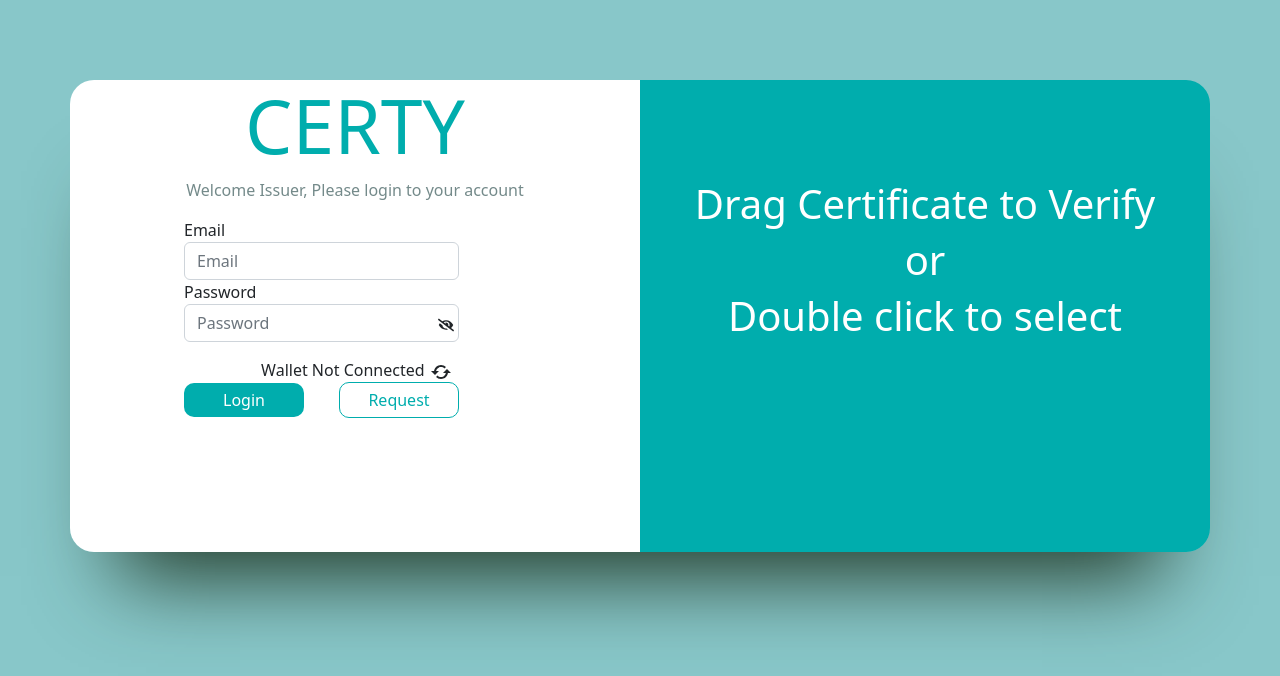
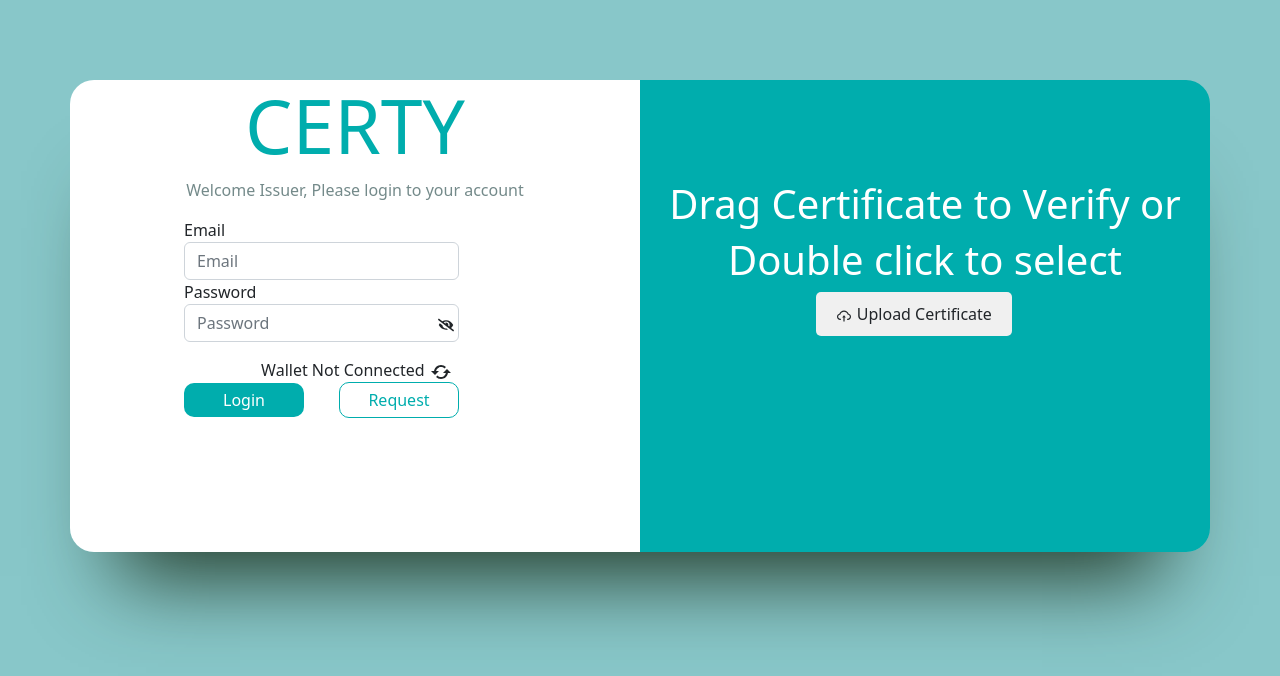
Before and after one commit to niischal/certy, a React (Create React App) app in the folder client/: page / in a window 1280 px wide. Shown: the top 676 px of the page. Built offline with nearby package versions, Linux system fonts and the light colour scheme; what web3 would draw is missing.

Commit message:
Verify box

```diff
--- a/client/src/App.css
+++ b/client/src/App.css
@@ -300,3 +300,24 @@ background-color: #00ADAD;
   justify-content: center;
   display: flex;
 }
+/* change */
+.upload-btn {
+  background-color: #f0f0f0;
+  padding: 10px 20px;
+  border-radius: 5px;
+  cursor: pointer;
+  font-size: 16px;
+  display: inline-block;
+  margin-left: 30%;
+}
+
+.upload-btn:hover {
+  background-color: #e0e0e0;
+}
+.hash-box{
+  margin-top: 30%;
+}
+.verify-box:hover{
+  background: #08c2c2;
+  cursor: pointer;
+}
--- a/client/src/components/Verify.js
+++ b/client/src/components/Verify.js
@@ -2,6 +2,7 @@ import React, { useEffect, useState } from "react";
 import Sha256 from "../Sha256";
 import FileBuffer from "../FIleBuffer";
 import { Link } from "react-router-dom";
+import { AiOutlineCloudUpload } from "react-icons/ai";
 
 const Verify = () => {
   const [file, setFile] = useState(null);
@@ -68,23 +69,32 @@ const Verify = () => {
             fileInput.onchange = handleFileInput;
           }}
         >
-          <h1 id="p1">Drag Certificate to Verify</h1>
-          <h1>or</h1>
+          <h1 id="p1">Drag Certificate to Verify or</h1>
+          {/* <h1>or</h1> */}
           <h1>Double click to select</h1>
+          <label className="upload-btn">
+            <AiOutlineCloudUpload style={{ marginRight: "5px" }} />
+            Upload Certificate
+          </label>
         </div>
       )}
       {file && !sizeError && (
         <div className="col verify-box">
           {/* {file[0].name} ({file[0].size} bytes) */}
-          {fileBufferHash}
+          <div className="hash-box">{fileBufferHash}</div>
+          {/* {fileBufferHash} */}
           <Link to={`/verificationResult/${fileBufferHash}`}>
-            <button className="solid-btn">Verify</button>
+            <button className="solid-btn" style={{ marginLeft: "42%" }}>
+              Verify
+            </button>
           </Link>
         </div>
       )}
       {sizeError && (
         <div className="col verify-box">
-          <h4>File Size Limit Exceeded!</h4>
+          <h4 style={{ marginLeft: "30%", marginTop: "30%" }}>
+            File Size Limit Exceeded!
+          </h4>
         </div>
       )}
     </>
```
